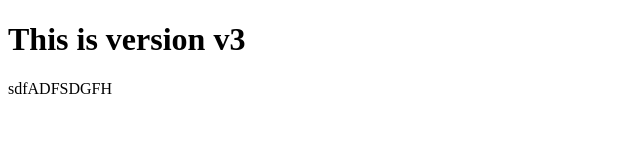
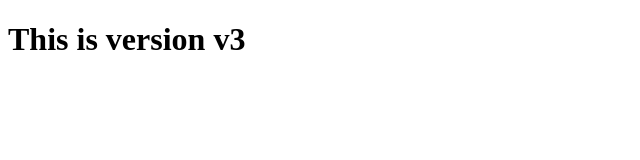
Before and after one commit to vivekVSH/test_repo, a plain HTML site: page index.html in a window 1280 px wide. Shown: the whole page, without its empty margins (0-640 px from the left). Drawn offline with Linux system fonts and the light colour scheme.

Commit message:
this is v3

```diff
--- a/index.html
+++ b/index.html
@@ -7,6 +7,5 @@
 </head>
 <body>
     <h1>This is version v3</h1>
-    sdfADFSDGFH
 </body>
 </html>
```
